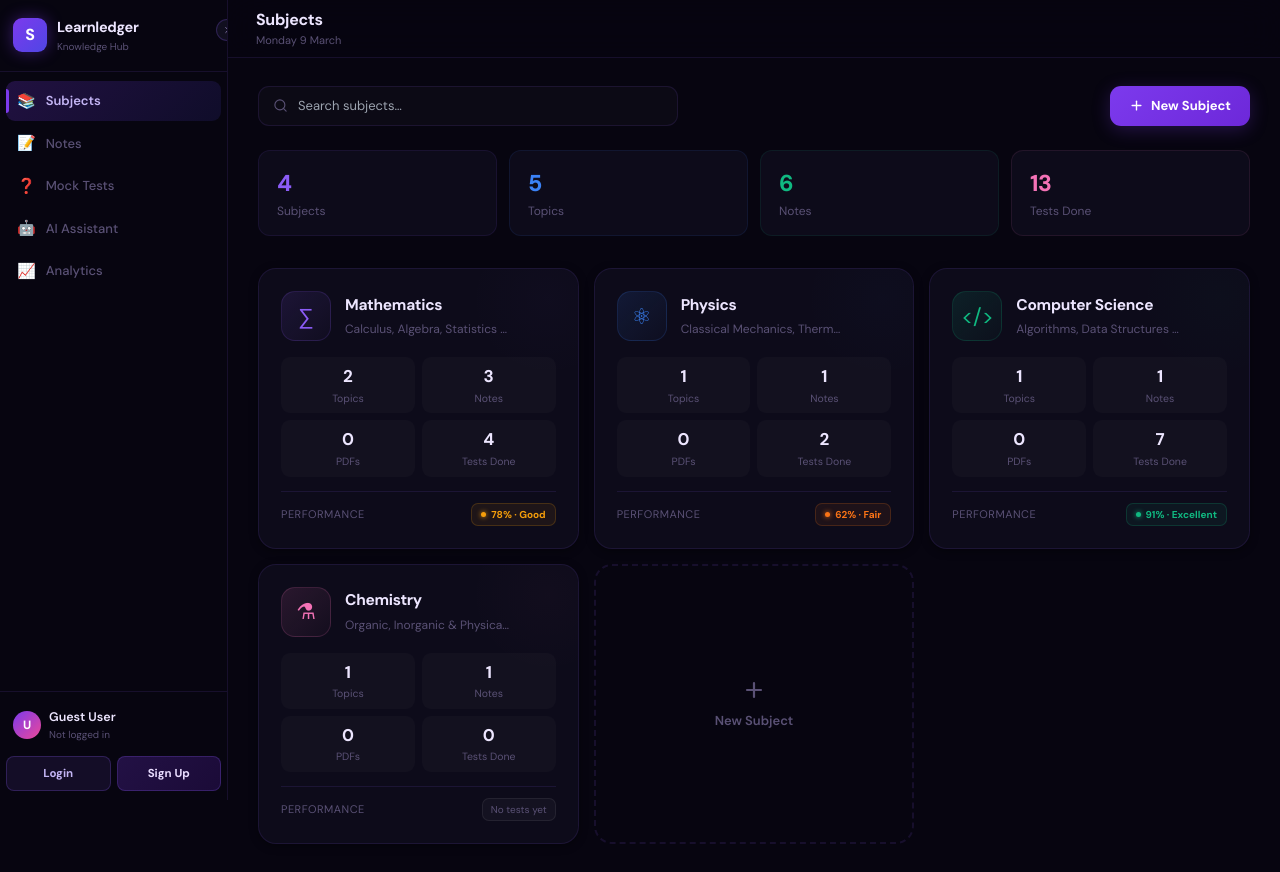
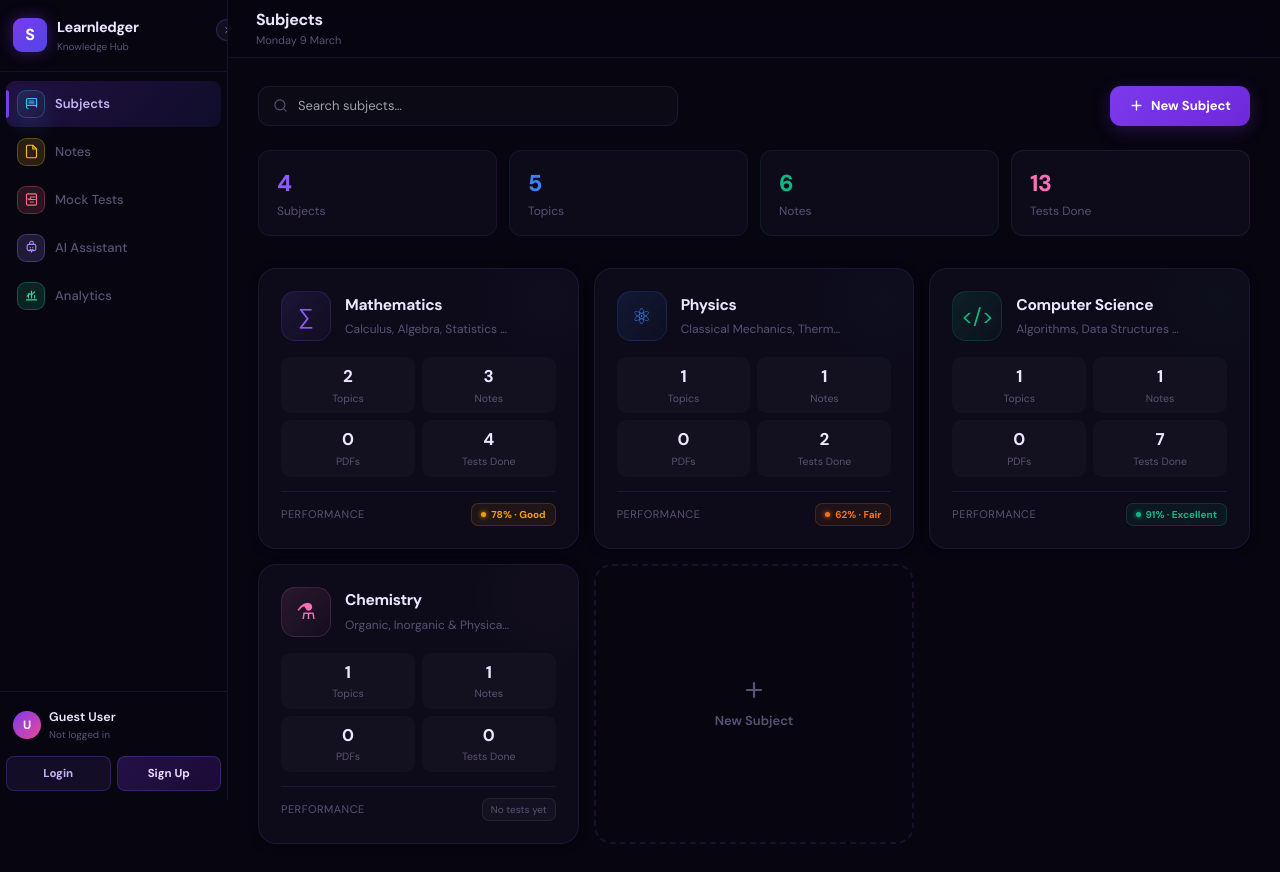
Before and after one commit to Sandeepsinghrathore007/Learnledger, a React (Vite) app: page / in a window 1280 px wide. Built offline with nearby package versions, Linux system fonts and the light colour scheme; no server answers.

Commit message:
Use colorful sidebar icons

```diff
--- a/src/components/layout/Sidebar.jsx
+++ b/src/components/layout/Sidebar.jsx
@@ -1,6 +1,21 @@
 import { NAV_ITEMS } from '@/constants/navigation'
 import { BG, BORDER, BORDER2, SURF2, TEXT1, TEXT2, TEXT3, ACCENT } from '@/constants/theme'
-import { BackIcon } from '@/components/ui/Icons'
+import {
+  AIAssistantIcon,
+  AnalyticsIcon,
+  BackIcon,
+  MockTestsIcon,
+  NoteIcon,
+  SubjectsIcon,
+} from '@/components/ui/Icons'
+
+const NAV_ICONS = {
+  subjects: SubjectsIcon,
+  notes: NoteIcon,
+  tests: MockTestsIcon,
+  ai: AIAssistantIcon,
+  analytics: AnalyticsIcon,
+}
 
 function getUserInitial(user) {
   const source = user?.displayName || user?.email || 'User'
@@ -86,8 +101,9 @@ export default function Sidebar({
       </div>
 
       <nav style={{ flex: 1, padding: '9px 6px', overflowY: 'auto' }}>
-        {NAV_ITEMS.map(({ id, label, icon }) => {
+        {NAV_ITEMS.map(({ id, label, icon, iconColor, iconBg, iconBorder }) => {
           const isActive = activePage === id
+          const Icon = NAV_ICONS[icon] || NoteIcon
           return (
             <button
               key={id}
@@ -137,7 +153,25 @@ export default function Sidebar({
                   borderRadius: '0 4px 4px 0',
                 }} />
               )}
-              <span style={{ fontSize: '15px', flexShrink: 0 }}>{icon}</span>
+              <span style={{
+                width: '28px',
+                height: '28px',
+                flexShrink: 0,
+                display: 'inline-flex',
+                alignItems: 'center',
+                justifyContent: 'center',
+                borderRadius: '9px',
+                background: isActive
+                  ? `linear-gradient(135deg,${iconBg},rgba(255,255,255,0.03))`
+                  : iconBg,
+                border: `1px solid ${iconBorder}`,
+                color: iconColor,
+                boxShadow: isActive ? `0 10px 24px ${iconBg}` : 'none',
+              }}>
+                <span style={{ width: '15px', height: '15px', display: 'inline-flex' }}>
+                  <Icon />
+                </span>
+              </span>
               {!isCompact && (
                 <span style={{
                   fontSize: '13px',
--- a/src/components/ui/Icons.jsx
+++ b/src/components/ui/Icons.jsx
@@ -104,3 +104,55 @@ export const EyeIcon = () => (
     <circle cx="12" cy="12" r="3" />
   </svg>
 )
+
+export const SubjectsIcon = () => (
+  <svg {...iconProps} strokeWidth="1.8">
+    <path d="M4 6.5A2.5 2.5 0 0 1 6.5 4H20v13.5A2.5 2.5 0 0 0 17.5 15H4z" />
+    <path d="M6.5 20A2.5 2.5 0 0 1 4 17.5V6.5" />
+    <path d="M8 8h8" />
+    <path d="M8 11h8" />
+  </svg>
+)
+
+export const MockTestsIcon = () => (
+  <svg {...iconProps} strokeWidth="1.8">
+    <path d="M9 3h6" />
+    <path d="M10 8h8" />
+    <path d="M10 12h8" />
+    <path d="M10 16h5" />
+    <path d="M8 3H6a2 2 0 0 0-2 2v14a2 2 0 0 0 2 2h12a2 2 0 0 0 2-2V5a2 2 0 0 0-2-2h-2" />
+    <path d="m6.5 11 1.5 1.5 3-3" />
+  </svg>
+)
+
+export const AIAssistantIcon = () => (
+  <svg {...iconProps} strokeWidth="1.8">
+    <rect x="5" y="7" width="14" height="10" rx="3" />
+    <path d="M9 7V5a3 3 0 0 1 6 0v2" />
+    <circle cx="10" cy="12" r="1" fill="currentColor" stroke="none" />
+    <circle cx="14" cy="12" r="1" fill="currentColor" stroke="none" />
+    <path d="M9.5 15c1 .8 4 .8 5 0" />
+    <path d="M12 17v2" />
+  </svg>
+)
+
+export const AnalyticsIcon = () => (
+  <svg {...iconProps} strokeWidth="1.8">
+    <path d="M4 19h16" />
+    <path d="M7 16V9" />
+    <path d="M12 16V5" />
+    <path d="M17 16v-4" />
+    <path d="m5 13 4-4 3 2 5-5" />
+  </svg>
+)
+
+export const ConstructionIcon = () => (
+  <svg {...iconProps} strokeWidth="1.8">
+    <path d="M3 21h18" />
+    <path d="m6 21 3-9" />
+    <path d="m18 21-3-9" />
+    <path d="M7 12h10" />
+    <path d="m8 12 2-5h4l2 5" />
+    <path d="M12 4V3" />
+  </svg>
+)
--- a/src/constants/navigation.js
+++ b/src/constants/navigation.js
@@ -1,16 +1,56 @@
 /**
  * navigation.js — Sidebar navigation configuration.
  *
- * Each entry maps a page id to its display label and emoji icon.
+ * Each entry maps a page id to its display label and shared icon key.
  * The 'comingSoon' flag controls whether the page shows a placeholder.
  */
 
 export const NAV_ITEMS = [
-  { id: 'subjects',  label: 'Subjects',     icon: '📚', comingSoon: false },
-  { id: 'notes',     label: 'Notes',        icon: '📝', comingSoon: false },
-  { id: 'questions', label: 'Mock Tests',   icon: '❓', comingSoon: false },
-  { id: 'ai',        label: 'AI Assistant', icon: '🤖', comingSoon: false },
-  { id: 'analytics', label: 'Analytics',    icon: '📈', comingSoon: false },
+  {
+    id: 'subjects',
+    label: 'Subjects',
+    icon: 'subjects',
+    iconColor: '#38bdf8',
+    iconBg: 'rgba(56,189,248,0.14)',
+    iconBorder: 'rgba(56,189,248,0.28)',
+    comingSoon: false,
+  },
+  {
+    id: 'notes',
+    label: 'Notes',
+    icon: 'notes',
+    iconColor: '#fbbf24',
+    iconBg: 'rgba(251,191,36,0.14)',
+    iconBorder: 'rgba(251,191,36,0.28)',
+    comingSoon: false,
+  },
+  {
+    id: 'questions',
+    label: 'Mock Tests',
+    icon: 'tests',
+    iconColor: '#fb7185',
+    iconBg: 'rgba(251,113,133,0.14)',
+    iconBorder: 'rgba(251,113,133,0.28)',
+    comingSoon: false,
+  },
+  {
+    id: 'ai',
+    label: 'AI Assistant',
+    icon: 'ai',
+    iconColor: '#a78bfa',
+    iconBg: 'rgba(167,139,250,0.16)',
+    iconBorder: 'rgba(167,139,250,0.28)',
+    comingSoon: false,
+  },
+  {
+    id: 'analytics',
+    label: 'Analytics',
+    icon: 'analytics',
+    iconColor: '#34d399',
+    iconBg: 'rgba(52,211,153,0.14)',
+    iconBorder: 'rgba(52,211,153,0.28)',
+    comingSoon: false,
+  },
 ]
 
 // Description text for coming-soon placeholder pages
--- a/src/pages/ComingSoonPage.jsx
+++ b/src/pages/ComingSoonPage.jsx
@@ -11,10 +11,33 @@
 
 import { NAV_ITEMS, PAGE_DESCRIPTIONS } from '@/constants/navigation'
 import { BORDER } from '@/constants/theme'
+import {
+  AIAssistantIcon,
+  AnalyticsIcon,
+  ConstructionIcon,
+  MockTestsIcon,
+  NoteIcon,
+  SubjectsIcon,
+} from '@/components/ui/Icons'
+
+const NAV_ICONS = {
+  subjects: SubjectsIcon,
+  notes: NoteIcon,
+  tests: MockTestsIcon,
+  ai: AIAssistantIcon,
+  analytics: AnalyticsIcon,
+}
 
 export default function ComingSoonPage({ pageId }) {
-  const navItem = NAV_ITEMS.find(n => n.id === pageId) ?? { icon: '🚧', label: pageId }
+  const navItem = NAV_ITEMS.find(n => n.id === pageId) ?? {
+    icon: 'construction',
+    label: pageId,
+    iconColor: '#d8ccff',
+    iconBg: 'rgba(124,58,237,0.16)',
+    iconBorder: 'rgba(124,58,237,0.22)',
+  }
   const description = PAGE_DESCRIPTIONS[pageId] ?? ''
+  const Icon = NAV_ICONS[navItem.icon] || ConstructionIcon
 
   return (
     <div style={{
@@ -25,12 +48,15 @@ export default function ComingSoonPage({ pageId }) {
       {/* Icon card */}
       <div style={{
         width: '78px', height: '78px', borderRadius: '20px',
-        background: 'linear-gradient(135deg,rgba(124,58,237,0.16),rgba(79,70,229,0.08))',
-        border: '1px solid rgba(124,58,237,0.22)',
+        background: `linear-gradient(135deg,${navItem.iconBg},rgba(79,70,229,0.08))`,
+        border: `1px solid ${navItem.iconBorder}`,
         display: 'flex', alignItems: 'center', justifyContent: 'center',
-        fontSize: '34px', marginBottom: '18px',
+        marginBottom: '18px',
+        color: navItem.iconColor,
       }}>
-        {navItem.icon}
+        <span style={{ width: '34px', height: '34px', display: 'inline-flex' }}>
+          <Icon />
+        </span>
       </div>
 
       <h2 style={{
@@ -56,8 +82,14 @@ export default function ComingSoonPage({ pageId }) {
         borderRadius: '9px', padding: '8px 16px',
         color: '#5a5175', fontSize: '12.5px',
         fontFamily: "'DM Sans',sans-serif",
+        display: 'inline-flex',
+        alignItems: 'center',
+        gap: '8px',
       }}>
-        🚧 Coming in a future phase
+        <span style={{ width: '14px', height: '14px', display: 'inline-flex' }}>
+          <ConstructionIcon />
+        </span>
+        <span>Coming in a future phase</span>
       </div>
     </div>
   )
```
